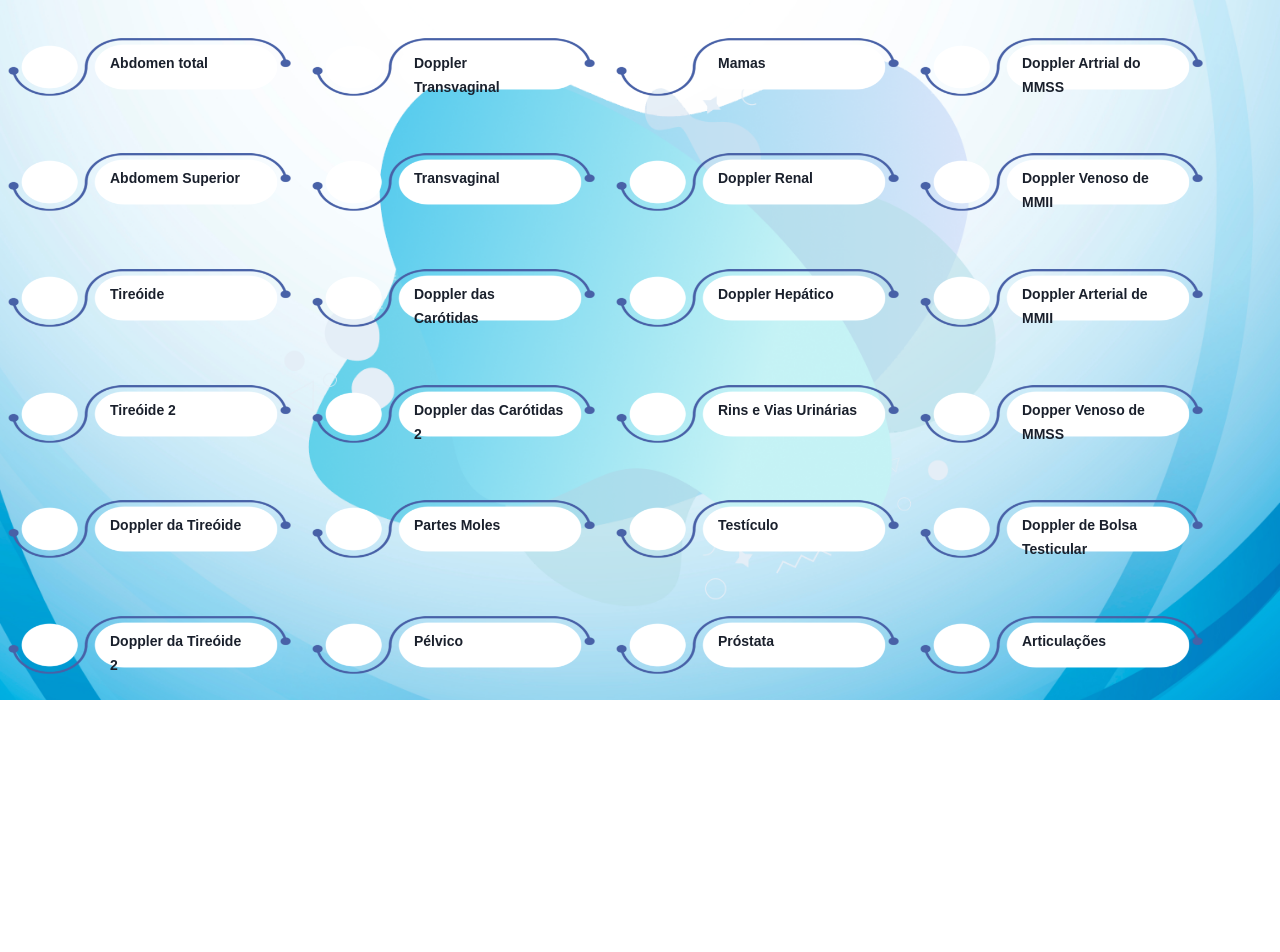
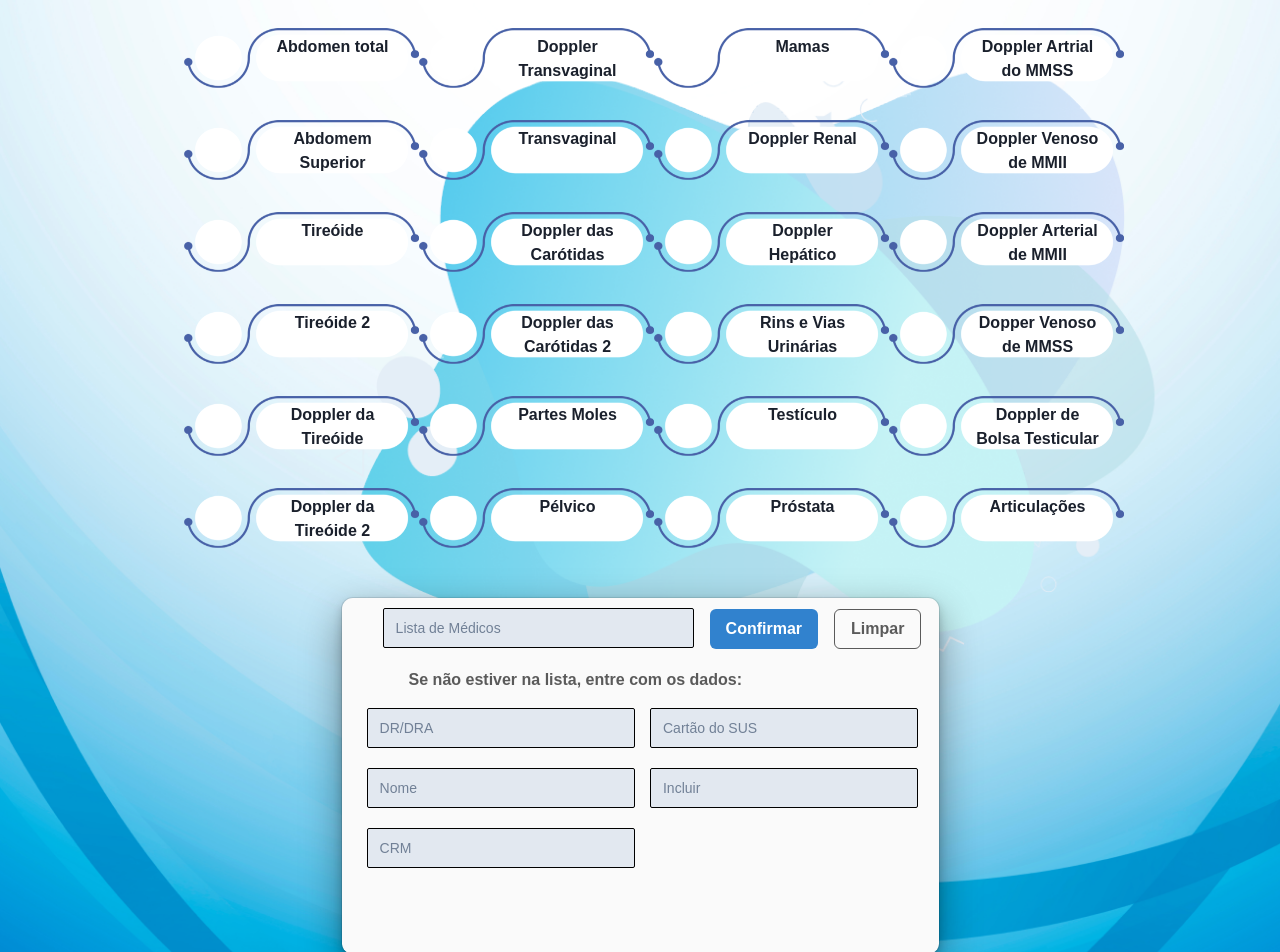
Before and after one commit to hrocha85/usSaudeImagem, a React (Create React App) app: page /#/Home in a window 1280 px wide. Shown: the top 952 px of the page. Before the commit the page ends 800 px from the top, so only its background shows below. Built offline with nearby package versions, Linux system fonts and the light colour scheme; the HTML template or start-up script is replaced by a standard one.

Commit message:
Adiciona tela Home

```diff
--- a/public/electron.js
+++ b/public/electron.js
@@ -9,11 +9,11 @@ const isDev = require("electron-is-dev")
 function createWindow() {
   // Create the browser window.
   const mainWindow = new BrowserWindow({
-    height: 600,
+    height: 1000,
     webPreferences: {
       preload: ("./preload.js"),
     },
-    width: 800,
+    width: 1200,
     show: false
   });
 
--- /dev/null
+++ b/src/main/component/card_Lista_Medicos.tsx
@@ -0,0 +1,60 @@
+import { Button, Flex, Grid, GridItem, Input, Center } from "@chakra-ui/react";
+
+const CardListaMedicos = ({ altura }) => {
+  return (
+    <Center>
+      <Flex w='100%'
+        display='flex'
+      //alignItems='center'
+      >
+        <Center
+          display='flex'
+          //paddingBottom="16px"
+          bg="#FAFAFA"
+          w="597px"
+          h={altura}
+          color="white"
+          borderRadius="10.85px"
+          boxShadow="dark-lg"
+        >
+          <Grid
+            templateRows='repeat(6, 1fr)'
+            templateColumns='repeat(2, 1fr)'
+            h='100%'
+            gap='1'
+            color='blackAlpha.700'
+            fontWeight='bold'
+          >
+            <GridItem pl='24px' pt="10px" colSpan={2}>
+              <Input borderColor="black" bg="#E2E8F0" placeholder='Lista de Médicos' size='sm' h="40px" w="311px" />
+              <Button ml="16px" mr="16px" colorScheme='blue'>Confirmar</Button>
+              <Button colorScheme='black' variant='outline'>
+                Limpar
+              </Button>
+            </GridItem>
+            <GridItem pl='50px' h="40px" mt="10px" colSpan={2}>
+              Se não estiver na lista, entre com os dados:
+            </GridItem>
+            <GridItem pl='2' mt="-10px" colSpan={1} >
+              <Input borderColor="black" bg="#E2E8F0" placeholder='DR/DRA' size='sm' h="40px" w="268px" />
+            </GridItem>
+            <GridItem pl='2' mt="-10px">
+              <Input borderColor="black" bg="#E2E8F0" placeholder='Cartão do SUS' size='sm' h="40px" w="268px" />
+            </GridItem>
+            <GridItem pl='2' mt="-10px" >
+              <Input borderColor="black" bg="#E2E8F0" placeholder='Nome' size='sm' h="40px" w="268px" />
+            </GridItem>
+            <GridItem pl='2' mt="-10px" h='50px' colSpan={1}>
+              <Input borderColor="black" bg="#E2E8F0" placeholder='Incluir' size='sm' h="40px" w="268px" />
+            </GridItem>
+            <GridItem pl='2' mt="-10px" h="50">
+              <Input borderColor="black" bg="#E2E8F0" placeholder='CRM' size='sm' h="40px" w="268px" />
+            </GridItem>
+          </Grid>
+        </Center>
+      </Flex >
+    </Center>
+  );
+};
+
+export default CardListaMedicos;
--- a/src/main/component/field_default_home.tsx
+++ b/src/main/component/field_default_home.tsx
@@ -1,33 +1,70 @@
-import { Flex, GridItem, Link } from "@chakra-ui/react";
+import { GridItem, Link, Image, Text, Box } from "@chakra-ui/react";
 import PropsTypes from "prop-types";
 import reghd_2 from '../images/reghd_2.png'
+import reghd_1 from '../images/reghd_15.png'
 
 const FieldDefaultHome = ({ text, textColor, id }) => {
+
   return (
-    <Flex>
-      <GridItem
-        backgroundImage={reghd_2}
-        w="300px"
-        h="80px"
-        verticalAlign="center"
-        alignSelf="center"
-        alignItems="center"
-        backgroundPosition="fixed"
-        backgroundSize="cover"
-        backgroundClip="padding-box"
-        backgroundRepeat="no-repeat"
-        paddingTop="35px"
-        paddingLeft="110px"
+
+    <GridItem
+      //backgroundImage={reghd_2}
+      w="100%"
+      h="100%"
+      // verticalAlign="center"
+      // alignSelf="center"
+      // alignItems="center"
+      // backgroundPosition="fixed"
+      // backgroundSize="cover"
+      // backgroundClip="padding-box"
+      // backgroundRepeat="no-repeat"
+      // paddingTop="35px"
+      // paddingLeft="110px"
+      display="flex"
+      flexWrap='wrap'
+    //justify-content="flex-start"
+    >
+      <Box
+
+        display="flex"
+        flexWrap="wrap"
+        //position="relative"
+        // h='100px'
+        // w='300px'
+        h='100%'
+        w='100%'
+        margin='5px'
+      //flex="1 1 200px"
       >
-        <Link href={`#/Home/${id}`}
+        <Image
+          position='absolute'
+          h="101px"
+          width="250px"
+          z-index='-1'
+          //max-width="100%"
+          display="block"
+          src={reghd_2} alt='' />
+
+
+        <Link
+          href={`#/Home/${id}`}
           fontWeight="bold"
-          fontSize="14px"
-          paddingRight="50px"
+          fontSize="16px"
+          position='relative'
+          pl='90px'
+          pt='30px'
+          z-index='1'
         >
-          {text}
+          <Text
+            textAlign='center'
+            w='131px'
+          >
+            {text}
+          </Text>
         </Link>
-      </GridItem>
-    </Flex>
+      </Box>
+    </GridItem >
+
   );
 };
 
--- a/src/main/component/layoutExames.tsx
+++ b/src/main/component/layoutExames.tsx
@@ -3,10 +3,9 @@ import { Box, Flex, Grid } from "@chakra-ui/react";
 const LayoutExame = ({ item }) => {
   return (
     <Flex w='100%'>
-      <Box>
+      <Box h='100%' >
         <Grid
           w="100%"
-          h="100%"
           templateColumns="repeat(4, 1fr)"
           templateRows="repeat(6, 1fr)"
           gap={1}
@@ -14,9 +13,6 @@ const LayoutExame = ({ item }) => {
           {item}
         </Grid>
       </Box>
-      <>
-
-      </>
     </Flex>
   );
 };
--- a/src/main/home/index.tsx
+++ b/src/main/home/index.tsx
@@ -1,54 +1,40 @@
-import { Box, Stack } from "@chakra-ui/react";
+import { Box, Center, Stack } from "@chakra-ui/react";
+import CardListaMedicos from "../component/card_Lista_Medicos";
 import ItemExamesHome from "../component/item_exames_home";
 import LayoutExame from "../component/layoutExames";
 import BGImage from "../images/bg_img.png";
 
-
 function Home() {
-
-  const ListaExame = {
-    exames: [
-      {
-        key: 1,
-        nomeExame: "Abdomen total",
-      },
-      {
-        key: 2,
-        nomeExame: "Abdomen Superior",
-      }
-    ]
-  }
-
 
   return (
     <Box
       w="100%"
-      h="700px"
-      verticalAlign="center"
-      alignSelf="center"
-      alignItems="center"
+      h="100%"
+      // verticalAlign="center"
+      // alignSelf="center"
+      // alignItems="center"
       backgroundImage={BGImage}
       backgroundPosition="fixed"
       backgroundSize="cover"
       backgroundClip="padding-box"
       backgroundRepeat="no-repeat"
       paddingBottom="10px"
+      alignItems="center"
     >
-      {/* <Box>
-        {ListaExame.exames.map(exame => {
-          return (
-            <Link to={exame.key.toString()}>
-              {exame.nomeExame}
-            </Link>
-          )
-        })}
-      </Box> */}
+      <Center>
+        <Stack>
+          <LayoutExame
+            item={<ItemExamesHome />}
+          />
+        </Stack>
+      </Center>
 
-      <Stack h="100%" direction="row" justify="center">
-        <LayoutExame
-          item={<ItemExamesHome />}
+      <Stack h="100%" alignItems="center" mt='50px' >
+        <CardListaMedicos
+          altura="356px"
         />
       </Stack>
+
     </Box>
   );
 }
```
Also changed, not shown: src/main/component/item_exames_home.tsx (+6 -3 lines), src/main/images/reghd_15.png (added).
